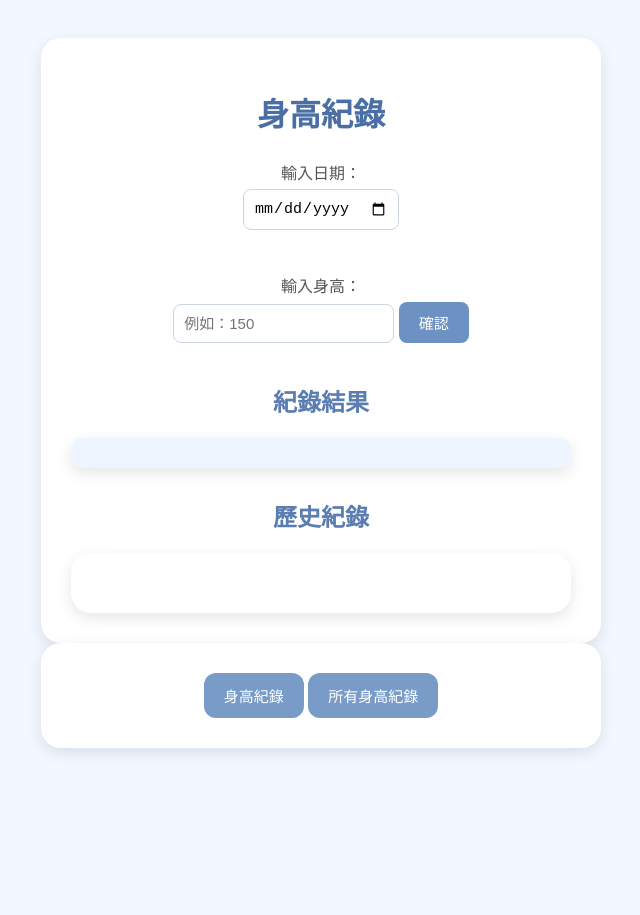
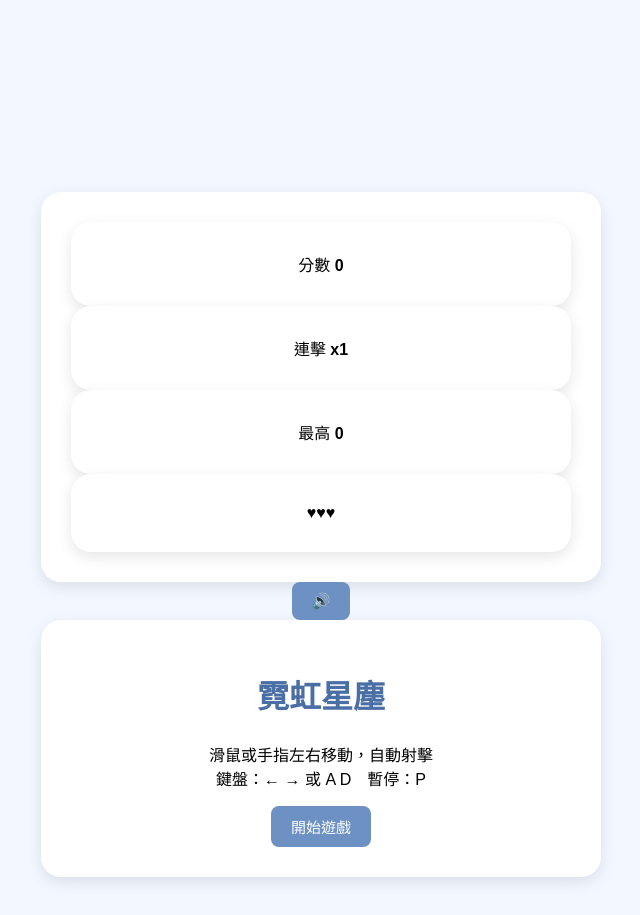
Before and after one commit to Huwalli/water-bill, a plain HTML site: page index.html in a window 1280 px wide. Shown: the whole page, without its empty margins (319-959 px from the left). Before the commit the page ends 800 px from the top, so only its background shows below. Drawn offline with Linux system fonts and the light colour scheme.

Commit message:
Update index.html

```diff
--- a/index.html
+++ b/index.html
@@ -1,34 +1,31 @@
-<script src="script.js"></script>           <!-- 放在 </body> 前 -->
-<div id="mainPage">
-  <h1>身高紀錄</h1>
+<!DOCTYPE html>
+<html lang="zh-Hant">
+<head>
+  <meta charset="UTF-8">
+  <meta name="viewport" content="width=device-width, initial-scale=1, user-scalable=no">
+  <title>霓虹星塵</title>
+  <link rel="stylesheet" href="style.css">
+</head>
+<body>
+  <canvas id="game"></canvas>
 
-  <label>輸入日期：</label>
-  <input type="date" id="date">
+  <!-- 上方資訊列 -->
+  <div id="hud">
+    <div>分數 <b id="score">0</b></div>
+    <div>連擊 <b id="combo">x1</b></div>
+    <div>最高 <b id="best">0</b></div>
+    <div id="lives">♥♥♥</div>
+  </div>
 
-  <br><br>
+  <button id="muteBtn" title="音效開關">🔊</button>
 
-  <label>輸入身高：</label>
-  <input type="number" id="height" placeholder="例如：150">
+  <!-- 開始 / 暫停 / 結束 畫面 -->
+  <div id="overlay">
+    <h1 id="title">霓虹星塵</h1>
+    <p id="msg">滑鼠或手指左右移動，自動射擊<br>鍵盤：← → 或 A D　暫停：P</p>
+    <button id="startBtn">開始遊戲</button>
+  </div>
 
-  <button onclick="recordHeight()">確認</button>
-
-  <h2>紀錄結果</h2>
-  <div id="result"></div>
-
-  <h2>歷史紀錄</h2>
-  <div id="history"></div>
-</div>
-<!-- 分頁按鈕 -->
-<div class="tab-buttons">
-  <button onclick="showPage('mainPage')">身高紀錄</button>
-  <button onclick="showPage('allRecordsPage')">所有身高紀錄</button>
-</div>
-
-<!-- 所有紀錄分頁 -->
-<div id="allRecordsPage" style="display:none;">
-  <h1>所有身高紀錄</h1>
-  <div id="allHistory"></div>
-  <button onclick="showPage('mainPage')">返回身高紀錄</button>
-</div>
-
-<link rel="stylesheet" href="style.css">   <!-- 放在 <head> 裡 -->
+  <script src="script.js"></script>
+</body>
+</html>
```
